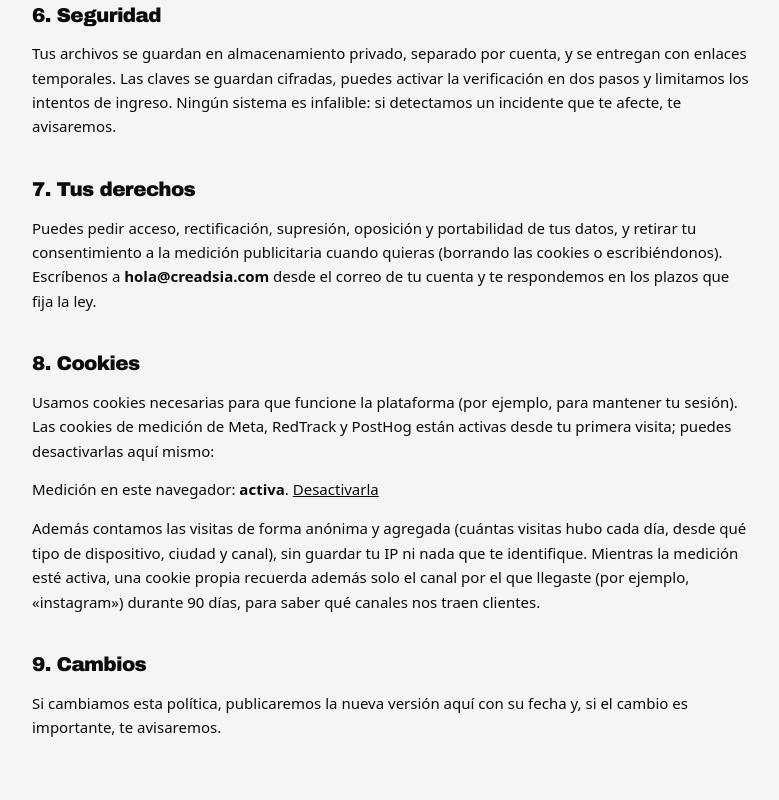
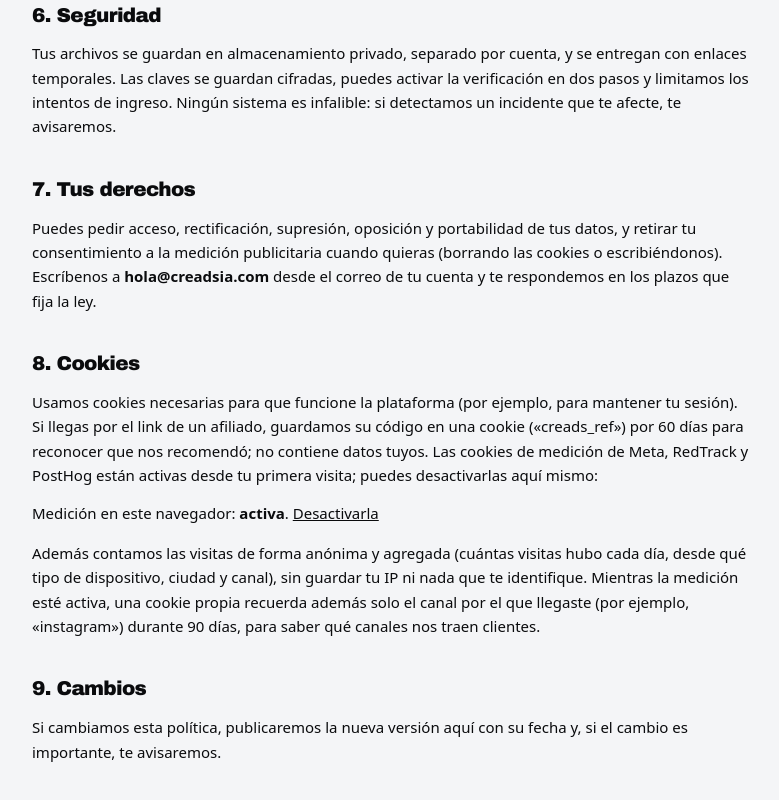
Before and after one commit to Creadsia/creads, a Next.js app: page /privacidad in a window 1280 px wide. Shown: the part 2210-3010 px from the top of the page, without its empty margins (248-1027 px from the left). Built offline with nearby package versions, Linux system fonts and the light colour scheme; no server answers; a web font is replaced by a local one.

Commit message:
Privacy: referral cookie

```diff
--- a/src/app/privacidad/page.tsx
+++ b/src/app/privacidad/page.tsx
@@ -57,7 +57,7 @@ export default function Privacidad() {
       <p>Puedes pedir acceso, rectificación, supresión, oposición y portabilidad de tus datos, y retirar tu consentimiento a la medición publicitaria cuando quieras (borrando las cookies o escribiéndonos). Escríbenos a <b>hola@creadsia.com</b> desde el correo de tu cuenta y te respondemos en los plazos que fija la ley.</p>
 
       <h2>8. Cookies</h2>
-      <p>Usamos cookies necesarias para que funcione la plataforma (por ejemplo, para mantener tu sesión). Las cookies de medición de Meta, RedTrack y PostHog están activas desde tu primera visita; puedes desactivarlas aquí mismo:</p>
+      <p>Usamos cookies necesarias para que funcione la plataforma (por ejemplo, para mantener tu sesión). Si llegas por el link de un afiliado, guardamos su código en una cookie («creads_ref») por 60 días para reconocer que nos recomendó; no contiene datos tuyos. Las cookies de medición de Meta, RedTrack y PostHog están activas desde tu primera visita; puedes desactivarlas aquí mismo:</p>
       <MedicionSwitch />
       <p>Además contamos las visitas de forma anónima y agregada (cuántas visitas hubo cada día, desde qué tipo de dispositivo, ciudad y canal), sin guardar tu IP ni nada que te identifique. Mientras la medición esté activa, una cookie propia recuerda además solo el canal por el que llegaste (por ejemplo, «instagram») durante 90 días, para saber qué canales nos traen clientes.</p>
 
```
